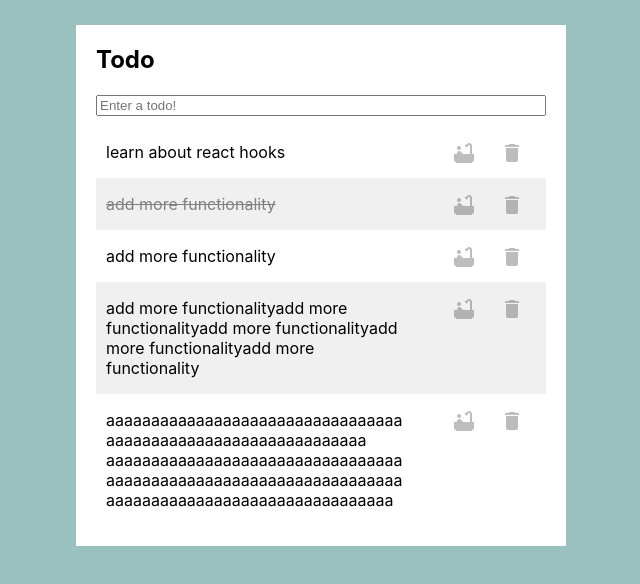
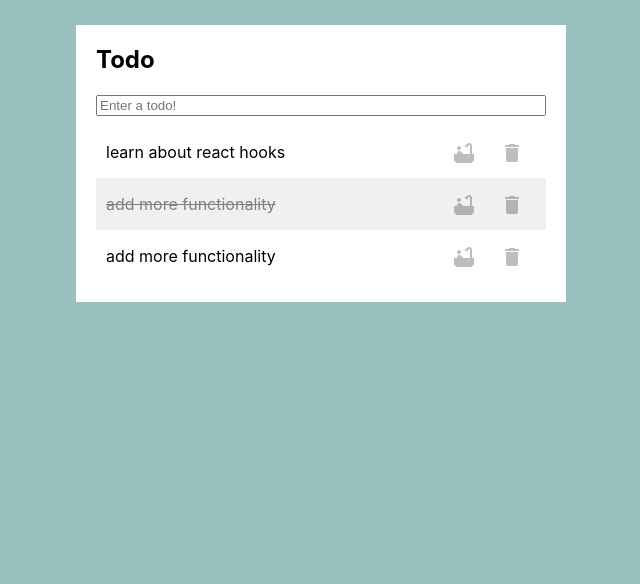
Before and after one commit to larsdjursner/todo-typescript, a React (Create React App) app: page / in a window 1280 px wide. Shown: the top 584 px of the page, without its empty margins (319-959 px from the left). Built offline with nearby package versions, Linux system fonts and the light colour scheme.

Commit message:
added id's instead of indexes, pave way for API

```diff
--- a/package.json
+++ b/package.json
@@ -12,6 +12,7 @@
     "@types/node": "^12.20.1",
     "@types/react": "^17.0.2",
     "@types/react-dom": "^17.0.1",
+    "@types/react-modal": "^3.12.0",
     "react": "^17.0.1",
     "react-dom": "^17.0.1",
     "react-scripts": "4.0.2",
--- a/src/App.tsx
+++ b/src/App.tsx
@@ -3,39 +3,35 @@ import React, { useState } from "react";
 import "./App.css";
 import { Todo } from "./Todo";
 import { TodoForm } from "./TodoForm";
+import Modal from "react-modal";
 
 const initialValues = [
-  { content: "learn about react hooks", completed: false },
-  { content: "add more functionality", completed: true },
-  { content: "add more functionality", completed: false },
-  {
-    content:
-      "add more functionalityadd more functionalityadd more functionalityadd more functionalityadd more functionality",
-    completed: false,
-  },
-  {
-    content:
-      "aaaaaaaaaaaaaaaaaaaaaaaaaaaaaaaaaaaaaaaaaaaaaaaaaaaaaaaaaaaaaa aaaaaaaaaaaaaaaaaaaaaaaaaaaaaaaaaaaaaaaaaaaaaaaaaaaaaaaaaaaaaaaaaaaaaaaaaaaaaaaaaaaaaaaaaaaaaaaaaa",
-    completed: false,
-  },
+  { id: 1, content: "learn about react hooks", completed: false },
+  { id: 2, content: "add more functionality", completed: true },
+  { id: 3, content: "add more functionality", completed: false },
 ]
 
 const App: React.FC = () => {
   const [todos, setTodos] = useState(initialValues);
 
-  const createTodo = (content: string) => {
-    const newTodos = [...todos, { content, completed: false }];
+  const createTodo = (id: number, content: string) => {
+    const newTodo =  { id, content, completed: false };
+    const newTodos = [...todos, newTodo];
     setTodos(newTodos);
   };
 
-  const deleteTodo = (index: number) => {
+  const deleteTodo = (id: number) => {
     const newTodos = [...todos];
+    const index = newTodos.findIndex((t) => t.id === id)
+
     newTodos.splice(index, 1);
     setTodos(newTodos);
   };
 
-  const completeTodo = (index: number) => {
+  const completeTodo = (id: number) => {
     const newTodos = [...todos];
+    const index = newTodos.findIndex((t) => t.id === id)
+
     newTodos[index].completed = !newTodos[index].completed;
     setTodos(newTodos);
   };
@@ -45,11 +41,11 @@ const App: React.FC = () => {
       <div className="apptodo">
         <div className="todolist">
           <TodoForm createTodo={createTodo} />
-          {todos.map((todo, index) => (
+          {todos.map((todo) => (
             <Todo
-              key={index}
+              key={todo.id}
+              id= {todo.id}
               todo={todo}
-              index={index}
               completeTodo={completeTodo}
               deleteTodo={deleteTodo}
             />
--- a/src/Todo.tsx
+++ b/src/Todo.tsx
@@ -5,18 +5,18 @@ import BathtubIcon from "@material-ui/icons/Bathtub";
 import React from "react";
 
 interface ITodo {
+    id: number;
     todo: any;
-    index: number;
-    deleteTodo(index: number): void;
-    completeTodo(index: number): void;
+    deleteTodo(id: number): void;
+    completeTodo(id: number): void;
   }
 
-export const Todo: React.FC<ITodo> = ({ todo, index, deleteTodo, completeTodo }) => {
+export const Todo: React.FC<ITodo> = ({ id, todo, deleteTodo, completeTodo }) => {
     return (
       <li className="todo">
         <p
           className="todo-content"
-          onClick={() => completeTodo(index)}
+          onClick={() => completeTodo(id)}
           style={{
             textDecoration: todo.completed ? "line-through" : "",
             color: todo.completed ? "gray" : "",
@@ -31,7 +31,7 @@ export const Todo: React.FC<ITodo> = ({ todo, index, deleteTodo, completeTodo })
             </IconButton>
           </div>
 
-          <div onClick={() => deleteTodo(index)}>
+          <div onClick={() => deleteTodo(id)}>
             <IconButton aria-label="delete" disabled color="primary">
               <DeleteIcon />
             </IconButton>
--- a/src/TodoForm.tsx
+++ b/src/TodoForm.tsx
@@ -1,16 +1,20 @@
 import React, { useState } from "react";
 
 interface ITodoForm {
-    createTodo(value: string): void;
+    createTodo(id: number, value: string): void;
   }
 
 export const TodoForm: React.FC<ITodoForm> = ({ createTodo }) => {
     const [value, setValue] = useState("");
+    const [currentId, setCurrentId] = useState(10); //hacky id assign until an api can be called
 
     const handleSubmit = (e: React.FormEvent<HTMLFormElement>) => {
       e.preventDefault();
-      if (!value) return;
-      createTodo(value);
+      if (!value ) return;
+      createTodo(currentId, value);
+
+      const newId = currentId + 1;
+      setCurrentId(newId)
       setValue("");
     };
 
```
Also changed, not shown: 1 other file (tests, documents, lock files or other folders).
